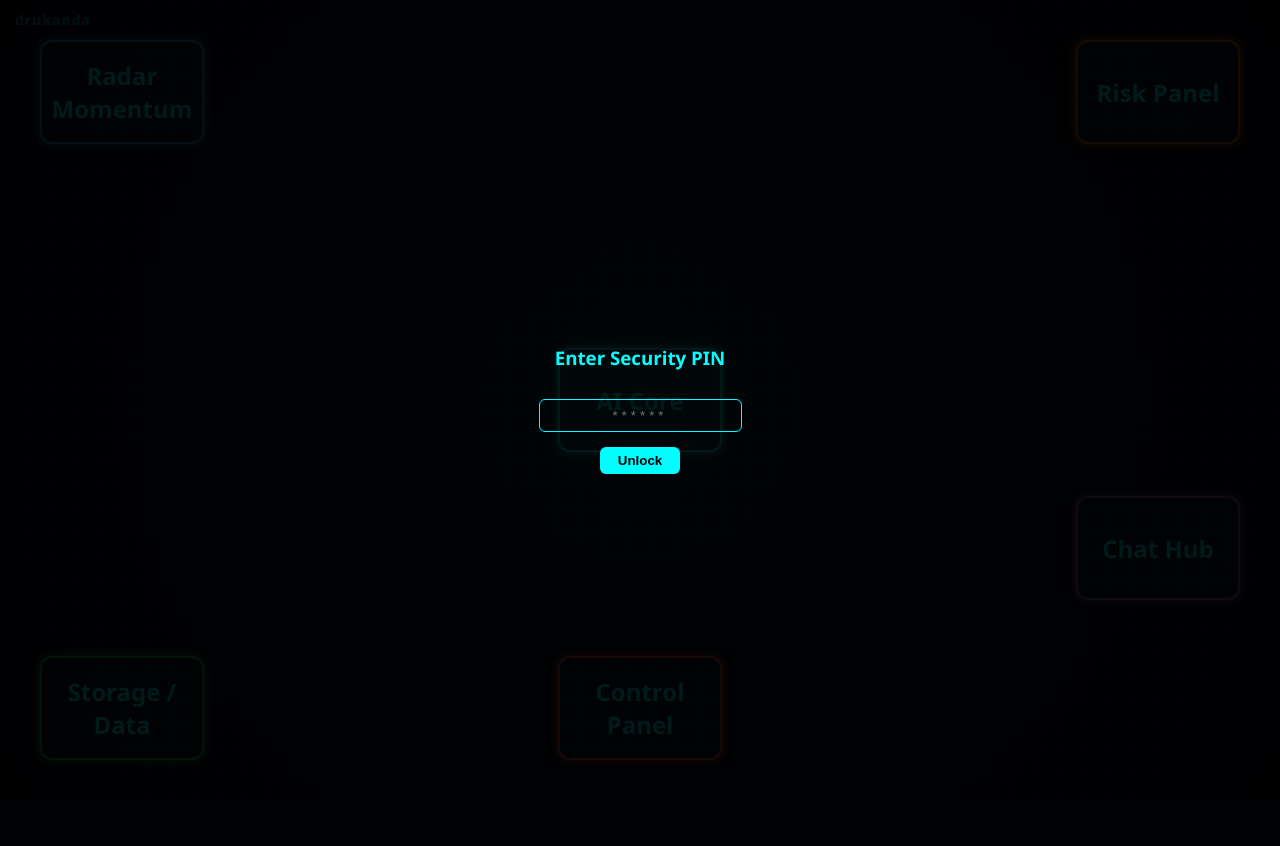
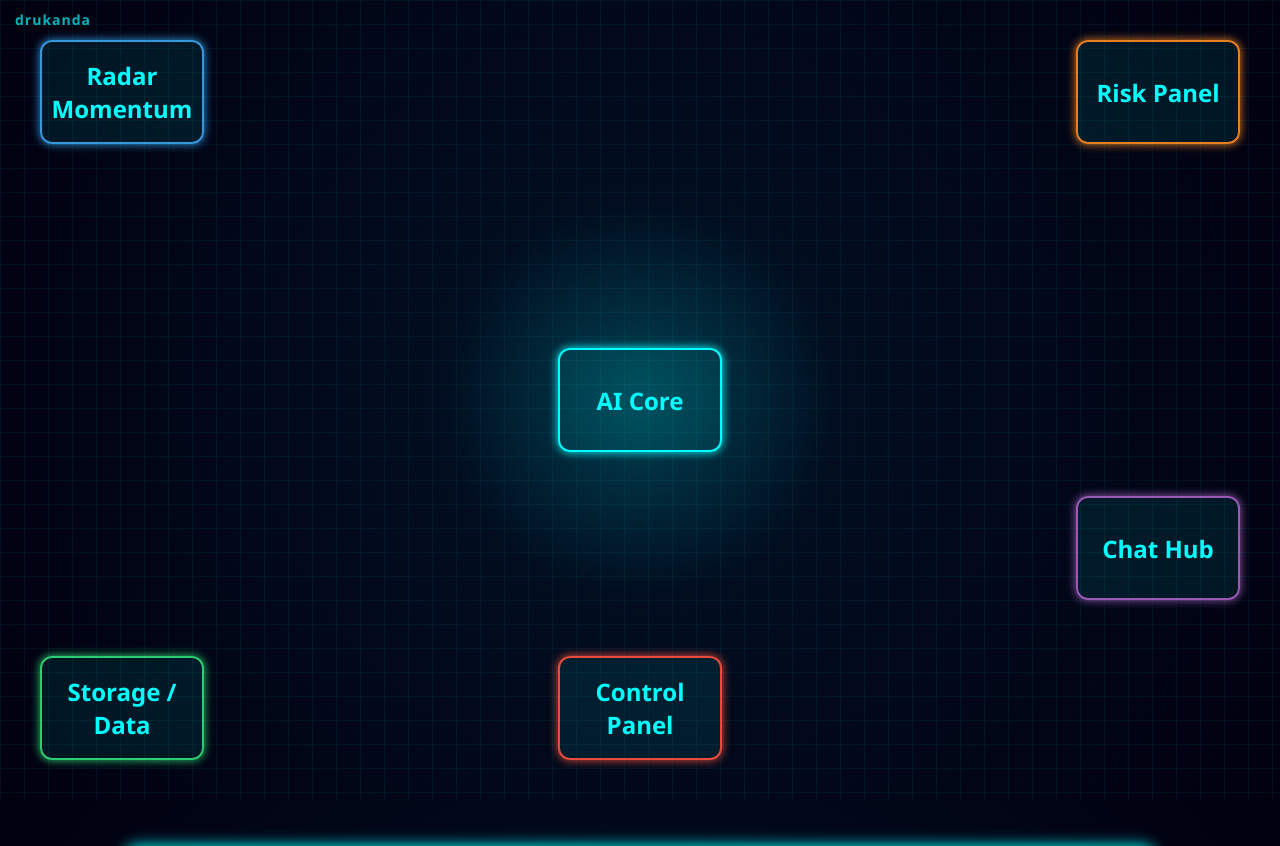
Before and after one commit to dadanrukanda89-lab/QuantumAI, a Flask app: page / in a window 1280 px wide. Shown: the top 846 px of the page. Before the commit the page ends 760 px from the top, so only its background shows below. Run offline with Flask 3, Linux system fonts and the light colour scheme.

Commit message:
Update index.html

```diff
--- a/templates/index.html
+++ b/templates/index.html
@@ -13,7 +13,8 @@
     background-size:24px 24px;z-index:0;}
   .core-glow{position:absolute;width:400px;height:400px;
     background:radial-gradient(circle,rgba(0,255,255,.4),transparent 70%);
-    top:50%;left:50%;transform:translate(-50%,-50%);animation:pulse 3s infinite alternate;z-index:0;}
+    top:50%;left:50%;transform:translate(-50%,-50%);
+    animation:pulse 3s infinite alternate;z-index:0;}
   @keyframes pulse{from{opacity:.4;}to{opacity:.8;}}
   .module{position:absolute;width:160px;height:100px;border:2px solid cyan;border-radius:12px;
     display:flex;align-items:center;justify-content:center;background-color:rgba(0,255,255,.08);
@@ -31,25 +32,11 @@
   .chart.active{bottom:100px;}
   .drukanda{position:absolute;top:10px;left:15px;color:cyan;font-size:14px;
     font-weight:bold;opacity:.7;letter-spacing:1px;}
-  .pin-screen{position:fixed;top:0;left:0;width:100%;height:100%;
-    background:rgba(0,0,0,.9);display:flex;align-items:center;justify-content:center;
-    flex-direction:column;z-index:9999;color:cyan;}
-  .pin-screen input{background:transparent;border:1px solid cyan;color:cyan;
-    padding:8px 12px;border-radius:6px;outline:none;text-align:center;margin-top:10px;letter-spacing:4px;}
-  .pin-screen button{margin-top:15px;padding:6px 18px;background:cyan;color:#000;
-    border:none;border-radius:6px;font-weight:bold;cursor:pointer;}
 </style>
 </head>
 <body>
 
 <div class="drukanda">drukanda</div>
-
-<div class="pin-screen" id="pinScreen">
-  <h3>Enter Security PIN</h3>
-  <input type="password" id="pinInput" maxlength="6" placeholder="******">
-  <button onclick="checkPin()">Unlock</button>
-</div>
-
 <div class="grid"></div>
 <div class="core-glow"></div>
 
@@ -67,52 +54,55 @@
 <script>
 const backendURL = "https://YOUR-BACKEND-URL.koyeb.app"; // ganti dengan URL backend lo
 
-// --- PIN ---
-function checkPin(){
-  const pin=document.getElementById('pinInput').value;
-  if(pin==='246810'){
-    document.getElementById('pinScreen').style.display='none';
-    startLive();
-  } else alert('PIN salah!');
-}
+// Langsung hidup otomatis
+window.onload = () => {
+  startLive();
+};
 
-// --- START LIVE ---
-function startLive(){
-  updateLiveData();
-  updateBrokerInfo();
-  setInterval(updateLiveData,2000);
-  setInterval(updateBrokerInfo,3000);
-}
-
-// --- TOGGLE CHART ---
-function toggleChart(){
+// Toggle chart tampil / sembunyi
+function toggleChart() {
   document.getElementById('chartBox').classList.toggle('active');
 }
 
-// --- UPDATE DATA CHART ---
-async function updateLiveData(){
-  try{
-    const res=await fetch(`${backendURL}/api/signal`);
-    const data=await res.json();
-    const ctx=document.getElementById('chartCanvas').getContext('2d');
-    ctx.clearRect(0,0,800,200);
-    ctx.beginPath(); ctx.moveTo(0,100);
-    data.signals.forEach((v,i)=>{
-      const y=100 - v*80;
-      ctx.lineTo(i*40,y);
-    });
-    ctx.strokeStyle='lime'; ctx.lineWidth=2; ctx.stroke();
-  }catch(err){console.error(err);}
+// Start mode live
+function startLive() {
+  updateLiveData();
+  updateBrokerInfo();
+  setInterval(updateLiveData, 2000);
+  setInterval(updateBrokerInfo, 3000);
 }
 
-// --- BROKER INFO DEMO ---
-async function updateBrokerInfo(){
-  try{
-    const res=await fetch(`${backendURL}/api/broker-demo`);
-    const data=await res.json();
+// Update data sinyal AI
+async function updateLiveData() {
+  try {
+    const res = await fetch(`${backendURL}/api/signal`);
+    const data = await res.json();
+    const ctx = document.getElementById('chartCanvas').getContext('2d');
+    ctx.clearRect(0, 0, 800, 200);
+    ctx.beginPath();
+    ctx.moveTo(0, 100);
+    data.signals.forEach((v, i) => {
+      const y = 100 - v * 80;
+      ctx.lineTo(i * 40, y);
+    });
+    ctx.strokeStyle = 'lime';
+    ctx.lineWidth = 2;
+    ctx.stroke();
+  } catch (err) {
+    console.error(err);
+  }
+}
+
+// Update info broker demo
+async function updateBrokerInfo() {
+  try {
+    const res = await fetch(`${backendURL}/api/broker-demo`);
+    const data = await res.json();
     document.querySelector('.ai-core').innerHTML =
       `<h2>AI Core<br>Balance: ${data.balance}<br>Pos: ${data.open_positions}</h2>`;
-  }catch(e){console.error(e);}
+  } catch (e) {
+    console.error(e);
+  }
 }
 </script>
 </body>
```
